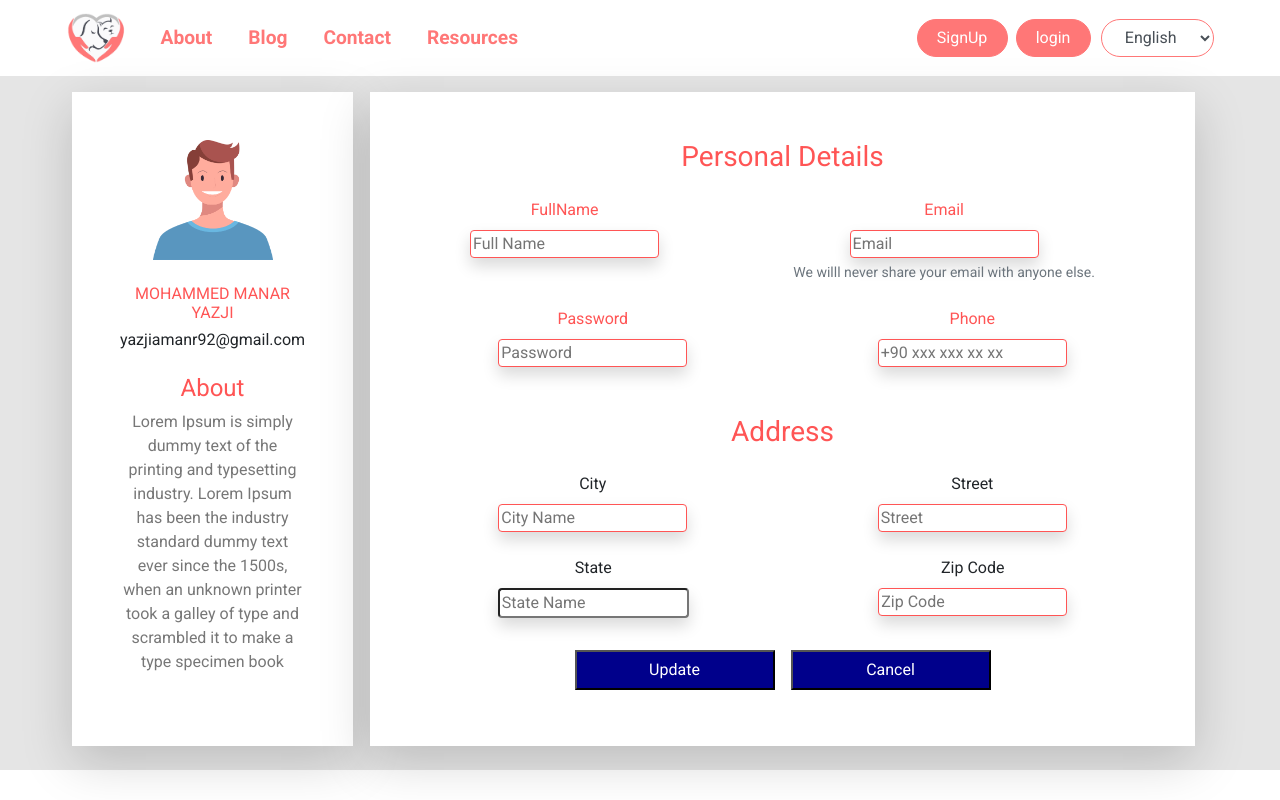
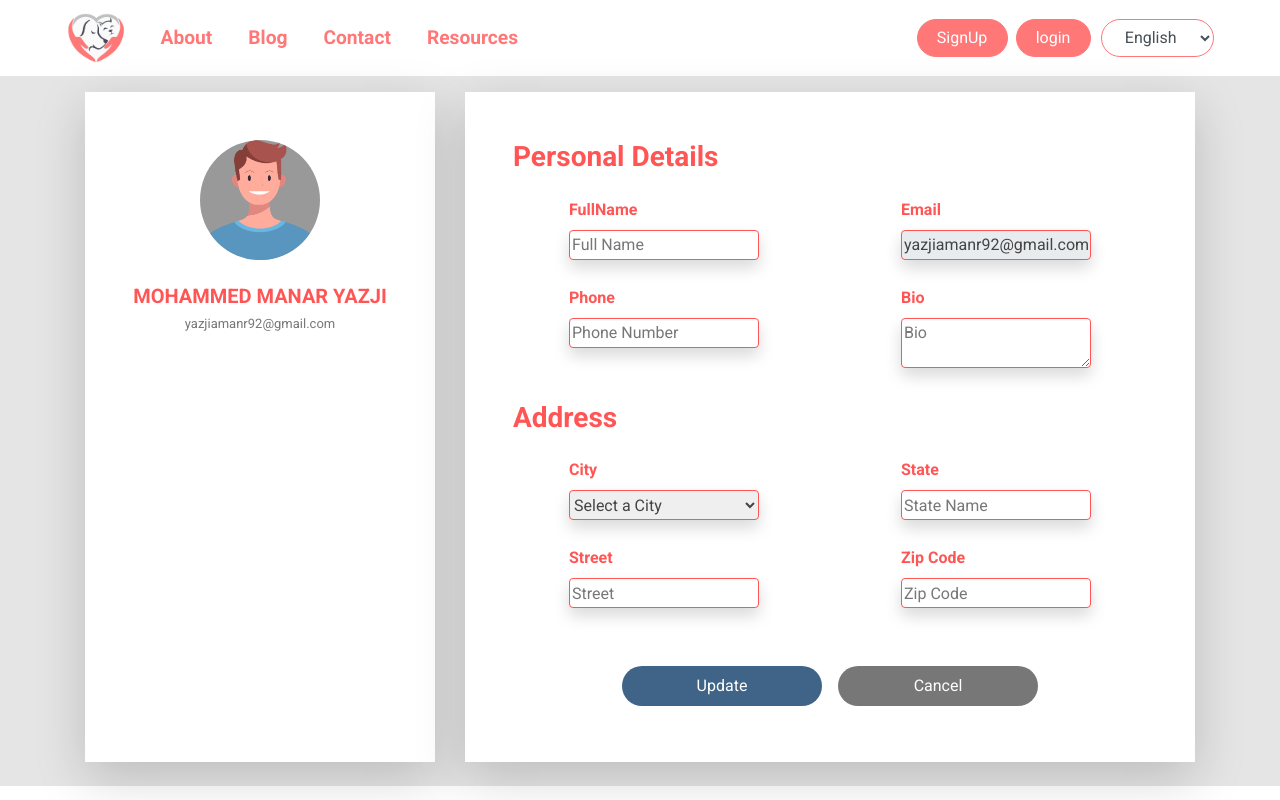
Before and after one commit to ReCoded-Org/capstone-turkey-animal-adoption, a React (Create React App) app: page /profile in a window 1280 px wide. Built offline with nearby package versions, Linux system fonts and the light colour scheme; the HTML template or start-up script is replaced by a standard one.

Commit message:
Fix : update to formik

```diff
--- a/src/components/PersonalDetails/PersonalDetails.css
+++ b/src/components/PersonalDetails/PersonalDetails.css
@@ -2,33 +2,76 @@
   color: #ff5555;
 }
 
-h4 {
-  color: #ff5555;
+h3.newColor,
+h4.newColor,
+h5.newColor,
+label.newColor {
+  font-weight: bold;
 }
-p {
+
+p,
+.email {
   color: #777777;
 }
-h3 {
-  color: #ff5555;
+
+.email {
+  font-size: 13px;
+  margin-top: -2px;
 }
+
+.avatar {
+  border-radius: 50%;
+  background: #999;
+}
+
 .inputStyle {
-  width: 350;
   border: 0.5px solid;
-  color: #ff5555;
+  color: #444444;
+  border: 1px solid #ff5555;
+  width: 190px;
+  height: 30px;
 }
+
+.inputStyle:disabled {
+  background-color: #e9ecef;
+  opacity: 1;
+}
+
+.inputStyle::placeholder {
+  color: #777777;
+}
+
+textarea.inputStyle {
+  height: 50px;
+}
+
 .button {
-  background: #00008b;
+  background: #3f6487;
   color: white;
   width: 200px;
   height: 40px;
-  border-radius: "40px";
+  border-radius: 40px;
+  border: 0;
 }
+
+.cancelBtn {
+  background: #777777;
+}
+
 .mainContainer {
   background-color: #e5e5e5;
 }
+
 .bgWhite {
   background-color: white;
 }
+
 .fullHeight {
   height: 100%;
 }
+
+.profile .error {
+  color: #ff5555;
+  font-size: 12px;
+  margin-top: 2px;
+}
--- a/src/components/PersonalDetails/PersonalDetails.js
+++ b/src/components/PersonalDetails/PersonalDetails.js
@@ -1,150 +1,201 @@
-import React from "react";
-import { Col, Row, Container } from "react-bootstrap";
-import { useSelector } from "react-redux";
+import React, { useState } from "react";
+import { Col, Row, Container, Alert } from "react-bootstrap";
 import Person from "./person.png";
 import { Formik, Field, Form, ErrorMessage } from "formik";
+import { initialValues, yupValidation } from "./formikData";
+import * as Yup from "yup";
+import cities from "../../data/cities";
 import "./PersonalDetails.css";
 
 const PersonalDetails = () => {
-  //const user = useSelector((state) => state.user);
+  const [bio, setBio] = useState(null);
+  const [alertShown, isAlertShown] = useState(false);
 
   return (
-    <Container fluid className="mainContainer">
+    <Container fluid className="mainContainer profile">
       <Container className="pt-3 pb-4">
         <Row>
-          <Col className=" col-lg-3  d-flex flex-column align-items-center ">
+          <Col lg="4" md="12">
             <div class="p-5 shadow-lg bgWhite fullHeight">
               <img
                 src={Person}
                 alt="userPhoto"
                 width="120"
                 height="120"
-                className="align-items-center mb-4"
+                className="align-items-center mb-4 avatar"
               />
-              <h6 className="align-items-center mb-2 text-uppercase newColor">
+              <h5 className="align-items-center mb-2 text-uppercase newColor">
                 Mohammed Manar Yazji
-              </h6>
-              <h6 className="align-items-center mb-4 mt-2 font-weight-light">
+              </h5>
+              <p className="align-items-center  email">
                 yazjiamanr92@gmail.com
-              </h6>
-              <h4 className="align-items-center mb-2 newColor">About</h4>
-              <p className="text-center" style={{ color: "#777777" }}>
-                Lorem Ipsum is simply dummy text of the printing and typesetting
-                industry. Lorem Ipsum has been the industry standard dummy text
-                ever since the 1500s, when an unknown printer took a galley of
-                type and scrambled it to make a type specimen book
               </p>
+              {bio && (
+                <h4 className="align-items-center mb-2 mt-4 newColor">About</h4>
+              )}
+              <p className="text-center">{bio}</p>
             </div>
           </Col>
-          <Col className=" col-lg-9   ">
-            <div className="p-5 shadow-lg bgWhite">
-              <form>
+          <Col lg="8" md="12" className="mt-lg-0 mt-5">
+            <div className="p-5 shadow-lg bgWhite" align="left">
+              {alertShown && (
+                <Alert variant="success">Your profile has been updated</Alert>
+              )}
+              <Formik
+                initialValues={initialValues}
+                validationSchema={Yup.object(yupValidation)}
+                onSubmit={(values, { setSubmitting }) => {
+                  isAlertShown(true);
+                }}
+              >
+                {(props) => {
+                  const { values } = props;
+                  return (
+                    <Form>
+                      {setBio(values.bio)}
                       <h3 className="newColor">Personal Details</h3>
 
                       <div className="row d-flex justify-content-around mt-4 ">
                         <div>
                           <label className="newColor">FullName</label>
                           <br />
-                    <input
+                          <Field
                             placeholder="Full Name"
                             type="text"
+                            name="fullname"
                             className="shadow rounded inputStyle"
                           />
+                          <div className="error">
+                            <ErrorMessage name="fullname" />
+                          </div>
                         </div>
 
-                  <div>
+                        <div className="">
                           <label className="newColor">Email</label>
                           <br />
                           <input
                             placeholder="Email"
                             type="Email"
-                      className="shadow rounded inputStyle"
-                    />
-                    <br />
-                    <small id="emailHelp" className="form-text text-muted">
-                      We willl never share your email with anyone else.
-                    </small>
-                  </div>
-                </div>
-
-                <div className="row d-flex justify-content-around mt-4">
-                  <div className="">
-                    <label className="newColor">Password</label>
-                    <br />
-                    <input
-                      placeholder="Password"
-                      type="password"
-                      className="shadow rounded inputStyle"
-                    />
-                  </div>
-
-                  <div>
-                    <label className="newColor">Phone</label>
-                    <br />
-                    <input
-                      placeholder="+90 xxx xxx xx xx"
-                      type="Number"
+                            name="email"
+                            value="yazjiamanr92@gmail.com"
+                            disabled
                             className="shadow rounded inputStyle"
                           />
                         </div>
                       </div>
 
-                <div className="mt-5">
+                      <div className="row d-flex justify-content-around mt-4">
+                        <div>
+                          <label className="newColor">Phone</label>
+                          <br />
+                          <Field
+                            placeholder="Phone Number"
+                            type="Number"
+                            name="phone"
+                            className="shadow rounded inputStyle"
+                          />
+                          <div className="error">
+                            <ErrorMessage name="phone" />
+                          </div>
+                        </div>
+
+                        <div>
+                          <label className="newColor">Bio</label>
+                          <br />
+                          <Field
+                            placeholder="Bio"
+                            name="bio"
+                            as="textarea"
+                            className="shadow rounded inputStyle"
+                          />
+                          <div className="error">
+                            <ErrorMessage name="bio" />
+                          </div>
+                        </div>
+                      </div>
+
+                      <div className="mt-4">
                         <h3 className="newColor">Address</h3>
                         <div className="row d-flex justify-content-around mt-4 ">
                           <div>
-                      <label>City</label>
+                            <label className="newColor">City</label>
                             <br />
-                      <input
-                        placeholder="City Name"
+                            <Field
+                              component="select"
+                              id="city"
+                              name="city"
+                              multiple={false}
+                              className="shadow rounded inputStyle"
+                            >
+                              <option value="">Select a City</option>
+                              {cities.map((city) => {
+                                return (
+                                  <option value="city.name">{city.name}</option>
+                                );
+                              })}
+                            </Field>
+                            <div className="error">
+                              <ErrorMessage name="city" />
+                            </div>
+                          </div>
+                          <div>
+                            <label className="newColor">State</label>
+                            <br />
+                            <Field
+                              placeholder="State Name"
                               type="text"
+                              name="state"
                               className="shadow rounded inputStyle"
                             />
+                            <div className="error">
+                              <ErrorMessage name="state" />
                             </div>
-                    <div>
-                      <label>Street</label>
-                      <br />
-                      <input
-                        placeholder="Street"
-                        type="text"
-                        className="shadow rounded inputStyle"
-                      />
                           </div>
                         </div>
                         <div className="row d-flex justify-content-around mt-4 ">
                           <div>
-                      <label>State</label>
+                            <label className="newColor">Street</label>
                             <br />
-                      <input
-                        placeholder="State Name"
+                            <Field
+                              placeholder="Street"
                               type="text"
-                        className="shadow rounded newColor"
+                              name="street"
+                              className="shadow rounded inputStyle"
                             />
+                            <div className="error">
+                              <ErrorMessage name="street" />
                             </div>
+                          </div>
+
                           <div>
-                      <label>Zip Code</label>
+                            <label className="newColor">Zip Code</label>
                             <br />
-                      <input
+                            <Field
                               placeholder="Zip Code"
                               type="text"
+                              name="zip"
                               className="shadow rounded inputStyle"
                             />
+                            <div className="error">
+                              <ErrorMessage name="zip" />
                             </div>
                           </div>
-                  <div className="row d-flex mt-4 justify-content-center">
+                        </div>
+                        <div className="row d-flex mt-5 justify-content-center">
                           <input
                             className="m-2 button"
                             type="submit"
                             value="Update"
                           />
-                    <input
-                      className="m-2 button"
-                      type="submit"
-                      value="Cancel"
-                    />
+                          <button className="m-2 button cancelBtn">
+                            Cancel{" "}
+                          </button>
                         </div>
                       </div>
-              </form>
+                    </Form>
+                  );
+                }}
+              </Formik>
             </div>
           </Col>
         </Row>
--- /dev/null
+++ b/src/components/PersonalDetails/formikData.js
@@ -0,0 +1,23 @@
+import * as Yup from "yup";
+const initialValues = {
+  fullname: "",
+  phone: "",
+  bio: "",
+  city: "",
+  state: "",
+  street: "",
+  zip: "",
+};
+
+const yupValidation = {
+  fullname: Yup.string()
+    .max(100, "Must be 15 characters or less")
+    .required("Full Name is Required"),
+  phone: Yup.number().required("Phone is Required"),
+  bio: Yup.string().required("Bio is Required"),
+  city: Yup.string().required("City is Required"),
+  state: Yup.string().required("State is Required"),
+  street: Yup.string().required("Street is Required"),
+};
+
+export { initialValues, yupValidation };
```
Lines whose indentation alone changed are shown as unchanged.
